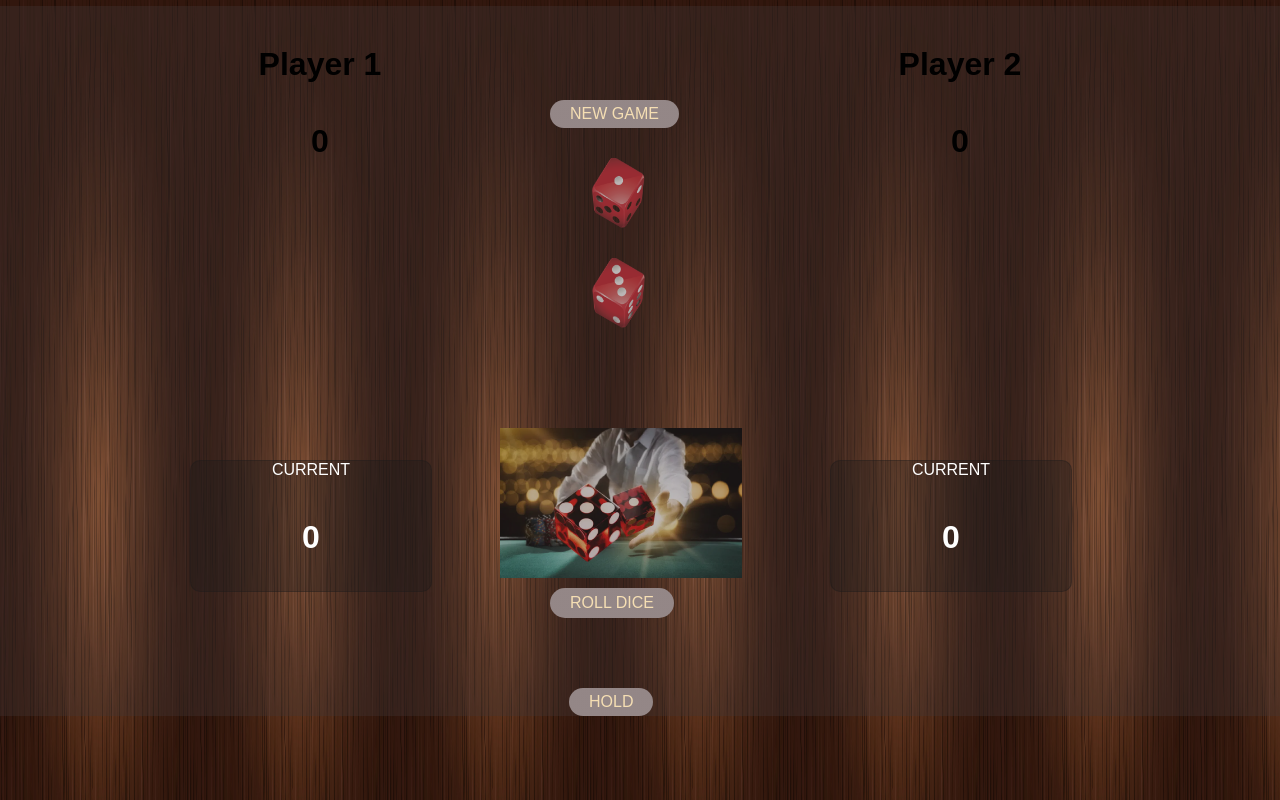
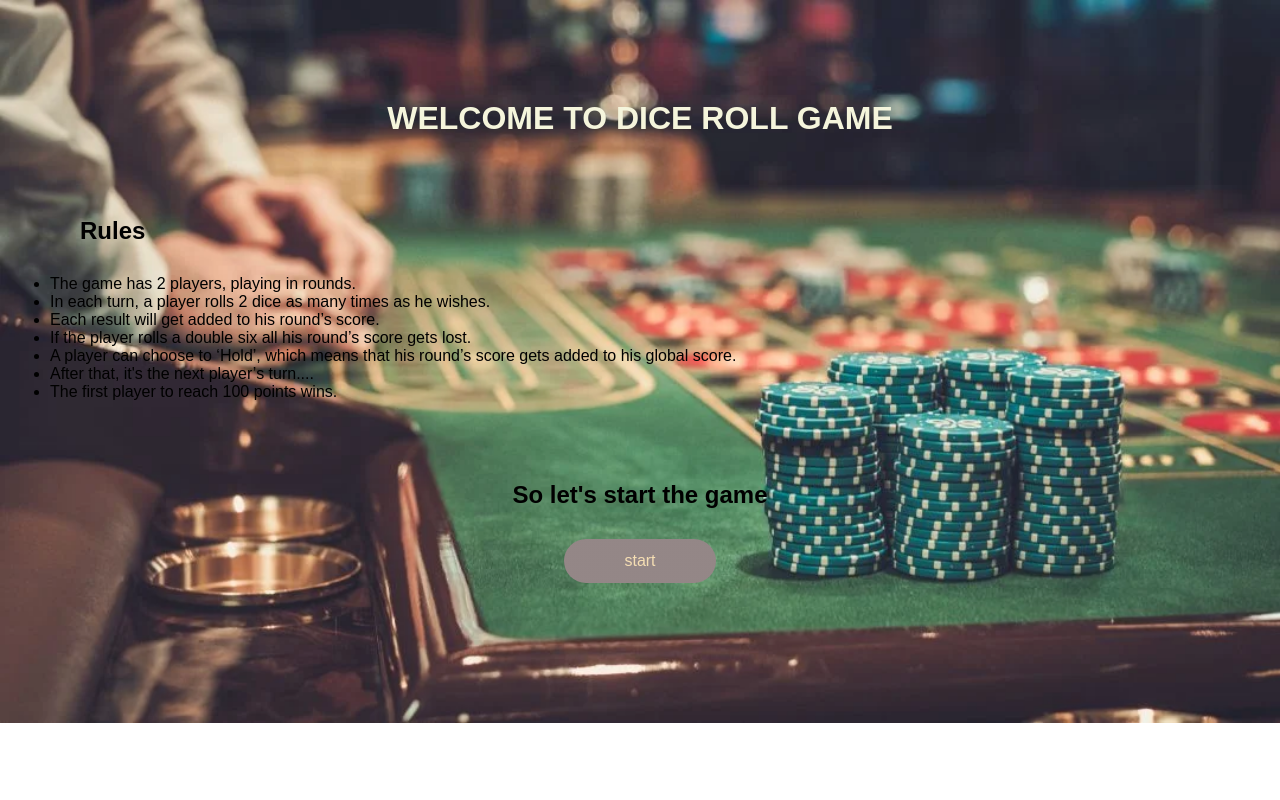
Before and after one commit to fadyzar/DiceRoll_js, a plain HTML site: page Dice Roll/index.html in a window 1280 px wide. Drawn offline with Linux system fonts and the light colour scheme.

Commit message:
Add files via upload

```diff
--- /dev/null
+++ b/Dice Roll/images/New Game_files/newGame.css
@@ -0,0 +1,73 @@
+* {
+    margin: 0;
+    padding: 0;
+    font-family: Arial, Helvetica, sans-serif;
+}
+
+body {
+    background-image: url("./images/winner.jpg");
+    background-repeat: no-repeat;
+    /* background-size: 200px 1000px; */
+    background-size: 100% ;
+}
+
+h1{
+    text-align: center;
+    padding: 50px;
+    color:rgb(245,245,220);
+}
+
+h2{
+    padding: 30px;;
+}
+.child{
+    padding: 50px;
+}
+
+.start{
+    text-align: center;
+}
+
+.btn1 {
+
+    align-items: center;
+    appearance: none;
+    /* background-color: #3EB2FD; */
+    background-image: linear-gradient(1deg, rgba(64, 39, 39, 0.523), rgba(64, 39, 39, 0.523) 99%);
+    background-size: calc(100% + 40px) calc(100% + 40px);
+    border-radius: 100px;
+    border-width: 0;
+    box-shadow: none;
+    box-sizing: border-box;
+    color: wheat;
+    cursor: pointer;
+    display: inline-flex;
+    font-family: CircularStd, sans-serif;
+    font-size: 1rem;
+    height: auto;
+    justify-content: center;
+    line-height: 1.5;
+    padding: 10px 60px;
+    position: relative;
+    text-align: center;
+    text-decoration: none;
+    transition: background-color .2s, background-position .2s;
+    user-select: none;
+    -webkit-user-select: none;
+    touch-action: manipulation;
+    vertical-align: top;
+    white-space: nowrap;
+}
+
+.btn1:active,
+.btn1:focus {
+    outline: none;
+}
+
+.btn1:hover {
+    background-position: -20px -20px;
+}
+
+.btn1:focus:not(:active) {
+    box-shadow: rgba(40, 170, 255, 0.25) 0 0 0 .125em;
+}
--- /dev/null
+++ b/Dice Roll/index.css
@@ -0,0 +1,75 @@
+
+
+* {
+    margin: 0;
+    padding: 0;
+    font-family: Arial, Helvetica, sans-serif;
+}
+
+body {
+    background-image: url("./images/index.webp");
+    background-repeat: no-repeat;
+    /* background-size: 200px 1000px; */
+    background-size: 100% ;
+}
+
+h1{
+    text-align: center;
+    padding: 50px;
+    color:rgb(245,245,220);
+}
+
+h2{
+    padding: 30px;;
+}
+.child{
+    padding: 50px;
+}
+
+.start{
+    text-align: center;
+}
+
+.btn1 {
+
+    align-items: center;
+    appearance: none;
+    /* background-color: #3EB2FD; */
+    background-image: linear-gradient(1deg, rgba(64, 39, 39, 0.523), rgba(64, 39, 39, 0.523) 99%);
+    background-size: calc(100% + 40px) calc(100% + 40px);
+    border-radius: 100px;
+    border-width: 0;
+    box-shadow: none;
+    box-sizing: border-box;
+    color: wheat;
+    cursor: pointer;
+    display: inline-flex;
+    font-family: CircularStd, sans-serif;
+    font-size: 1rem;
+    height: auto;
+    justify-content: center;
+    line-height: 1.5;
+    padding: 10px 60px;
+    position: relative;
+    text-align: center;
+    text-decoration: none;
+    transition: background-color .2s, background-position .2s;
+    user-select: none;
+    -webkit-user-select: none;
+    touch-action: manipulation;
+    vertical-align: top;
+    white-space: nowrap;
+}
+
+.btn1:active,
+.btn1:focus {
+    outline: none;
+}
+
+.btn1:hover {
+    background-position: -20px -20px;
+}
+
+.btn1:focus:not(:active) {
+    box-shadow: rgba(40, 170, 255, 0.25) 0 0 0 .125em;
+}
--- a/Dice Roll/index.html
+++ b/Dice Roll/index.html
@@ -4,67 +4,37 @@
 <head>
     <meta charset="UTF-8">
     <meta name="viewport" content="width=device-width, initial-scale=1.0">
-    <link rel="stylesheet" href="./style.css">
-    <title>Dice Roll</title>
+    <link rel="stylesheet" href="./index.css">
+    <title>DICE ROLL</title>
 </head>
 
 <body>
-    <button class="btn1" role="button">
-        NEW GAME
-    </button>
+    <div class="container">
+        <div class="child">
+            <h1>WELCOME TO DICE ROLL GAME</h1>
+            <h2>Rules</h2>
+                <ul style="list-style-type:disc;">
+                    <li>The game has 2 players, playing in rounds.</li>
+                    <li>In each turn, a player rolls 2 dice as many times as he
+                        wishes.</li>
+                    <li>Each result will get added to his round’s score.</li>
+                    <li> If the player rolls a double six all his round’s score
+                        gets lost.</li>
+                    <li>A player can choose to ‘Hold’, which means that his
+                        round’s score gets added to his global score.</li>
+                    <li>After that, it's the next player’s turn....</li>
+                    <li>The first player to reach 100 points wins.</li>
 
-    <div class="image1Div">
+                </ul>
 
-    </div>
-
-    <div class="image2Div">
-
-    </div>
-
-    <div class="dealerImg">
-
-    </div>
-
-    <button class="btn2" role="button">
-        ROLL DICE
-    </button><br>
-
-    <button class="btn3" role="button">
-        HOLD
-    </button>
-
-
-
-
-
-
-
-    <!--
-classes and divs for player   -->
-    <div class="containerPlayers">
-        <div class="playerDiv player1Div">
-
-            <h1>Player 1</h1>
-            <h1 class="player1Score">0</h1>
-            <div class="current current1">
-                <p>CURRENT</p>
-                <h1 class="current1Score">0</h1>
-
-            </div>
         </div>
-
-        <div class="playerDiv player2Div">
-            <h1>Player 2</h1>
-            <h1 class="player2Score">0</h1>
-            <div class="current current2">
-                <p>CURRENT</p>
-                <h1 class="current2Score">0</h1>
-            </div>
-
+        <div class="start">
+            <h2>So let's start the game</h2>
+            <button class="btn1">start</button>
         </div>
     </div>
 
-    <script src="./main.js">
+    <script src="./index.js">
 
     </script>
 </body>
--- /dev/null
+++ b/Dice Roll/index.js
@@ -0,0 +1,9 @@
+//Select button start game
+
+const windowBtn = document.querySelector(".btn1")
+
+
+windowBtn.addEventListener("click", function(e){
+    // window.open("./main.html");
+    window.location.href = "./main.html";
+})
--- /dev/null
+++ b/Dice Roll/newGame.css
@@ -0,0 +1,73 @@
+* {
+    margin: 0;
+    padding: 0;
+    font-family: Arial, Helvetica, sans-serif;
+}
+
+body {
+    background-image: url("./images/winner.jpg");
+    background-repeat: no-repeat;
+    /* background-size: 200px 1000px; */
+    background-size: 100% ;
+}
+
+h1{
+    text-align: center;
+    padding: 50px;
+    color:rgb(245,245,220);
+}
+
+h2{
+    padding: 30px;;
+}
+.child{
+    padding: 50px;
+}
+
+.start{
+    text-align: center;
+}
+
+.btn1 {
+
+    align-items: center;
+    appearance: none;
+    /* background-color: #3EB2FD; */
+    background-image: linear-gradient(1deg, rgba(64, 39, 39, 0.523), rgba(64, 39, 39, 0.523) 99%);
+    background-size: calc(100% + 40px) calc(100% + 40px);
+    border-radius: 100px;
+    border-width: 0;
+    box-shadow: none;
+    box-sizing: border-box;
+    color: wheat;
+    cursor: pointer;
+    display: inline-flex;
+    font-family: CircularStd, sans-serif;
+    font-size: 1rem;
+    height: auto;
+    justify-content: center;
+    line-height: 1.5;
+    padding: 10px 60px;
+    position: relative;
+    text-align: center;
+    text-decoration: none;
+    transition: background-color .2s, background-position .2s;
+    user-select: none;
+    -webkit-user-select: none;
+    touch-action: manipulation;
+    vertical-align: top;
+    white-space: nowrap;
+}
+
+.btn1:active,
+.btn1:focus {
+    outline: none;
+}
+
+.btn1:hover {
+    background-position: -20px -20px;
+}
+
+.btn1:focus:not(:active) {
+    box-shadow: rgba(40, 170, 255, 0.25) 0 0 0 .125em;
+}
--- a/Dice Roll/style.css
+++ b/Dice Roll/style.css
@@ -18,26 +18,28 @@ body {
 
 
 
+
+
 .playerDiv {
     flex: 1;
     /* border: 2px solid blueviolet; */
     /* margin: 100px; */
     /* width: 300px; */
     margin: 0px;
-    height: 710px;
+    /* height: 710px; */
     margin-top: -750px;
 
 }
 .playerDiv:first-child {
     /* margin-left: 30px; */
-    background-color: rgba(64, 55, 55, 0.356);
-    /* background-color: rgba(64, 39, 39, 0.523) */
+    /* background-color: rgba(64, 55, 55, 0.356); */
+    background-color: rgba(64, 55, 55, 0.356)
 }
 
 .playerDiv,
 .player2Div {
-
-    background-color: rgba(64, 55, 55, 0.356);
+    background-color: rgba(64, 55, 55, 0.356)
+    /* background-color: rgba(64, 55, 55, 0.356); */
 
 }
 
```
Also changed, not shown: Dice Roll/images/New Game.html (added, +50 -0 lines), Dice Roll/main.html (added, +86 -0 lines), Dice Roll/main.js (+140 -27 lines), Dice Roll/newGame.html (added, +12 -0 lines), Dice Roll/images/index.webp (added), Dice Roll/images/lose.gif (added), 2 other files.
